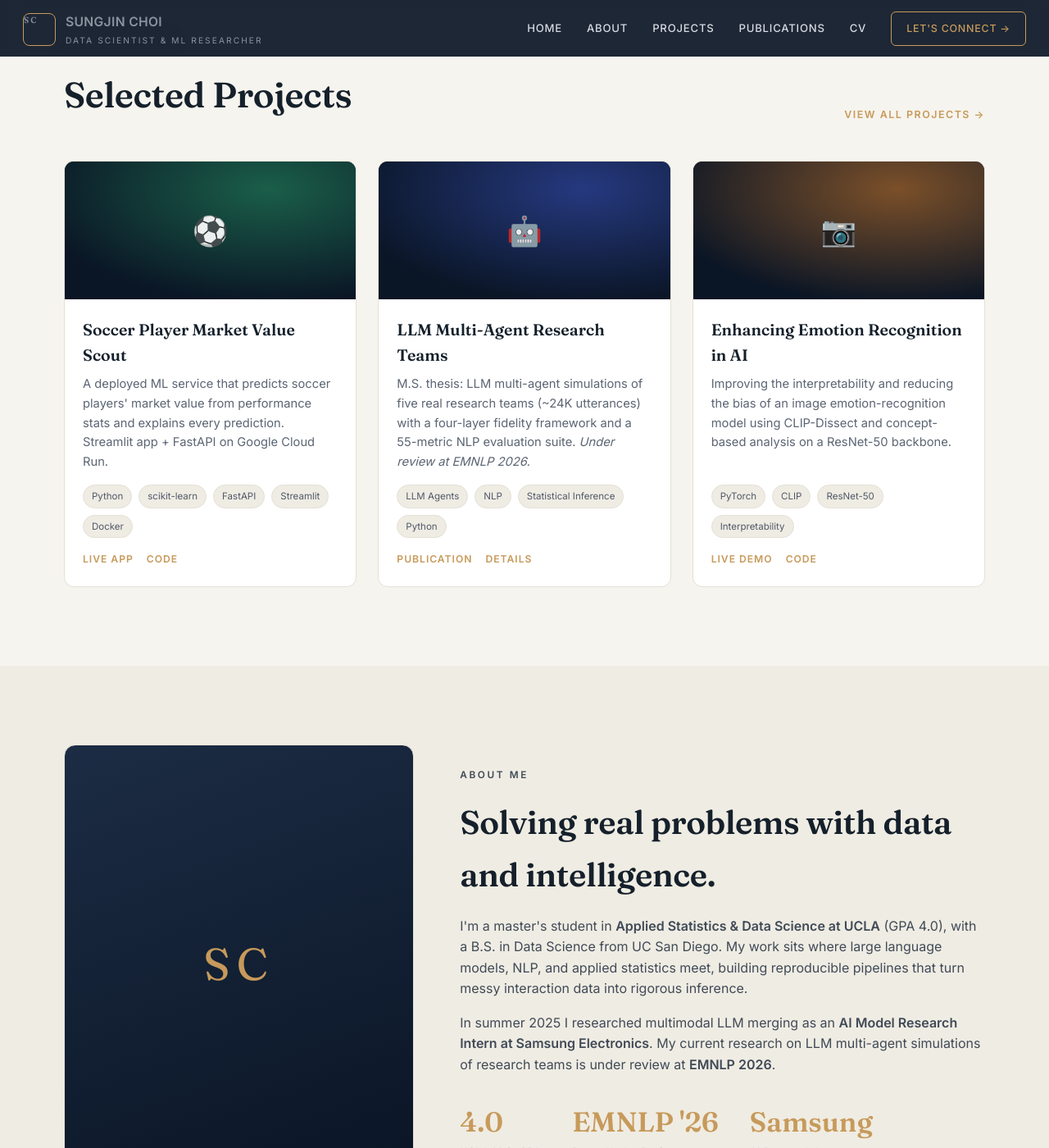
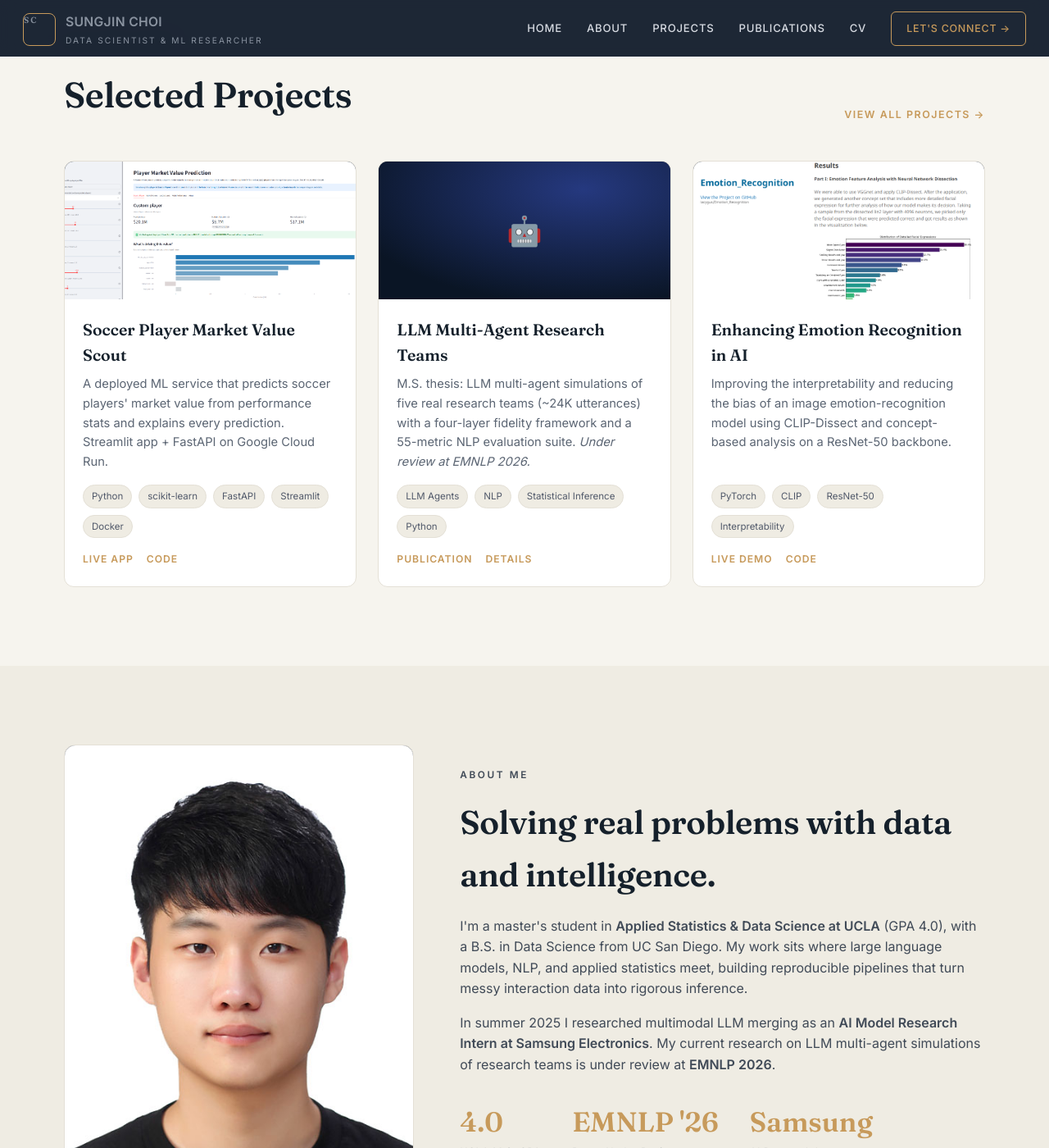
Before and after one commit to lacygus/lacygus.github.io, a Jekyll site: the page built from index.html, in a window 1280 px wide and 1400 px high, scrolled down 820 px. Shown: the whole window at 82% size. Built offline with Jekyll 4.4.1, drawn with Linux system fonts in a browser that asks for light colours.

Commit message:
Add profile photo and Soccer/Emotion screenshots

```diff
--- a/_config.yml
+++ b/_config.yml
@@ -22,7 +22,7 @@ repository               : "lacygus/lacygus.github.io"
 #               Additional customization can be done by editing /_includes/author-profile.html
 author:
   # Biographic information
-  avatar           : "profile.png"
+  avatar           : "profile.jpg"
   name             : "Sungjin Choi"
   pronouns         : # example: "she/her"
   bio              : "M.S. Applied Statistics & Data Science, UCLA. LLM multi-agent systems, NLP, and machine learning."
--- a/index.html
+++ b/index.html
@@ -39,8 +39,7 @@ permalink: /
       <!-- 1 -->
       <article class="card reveal">
         <div class="thumb">
-          <div class="glow" style="background:radial-gradient(120% 120% at 70% 20%, #1d6b4f, #0a1525 70%)"></div>
-          <span class="tag-ico">&#9917;</span>
+          <img class="thumb-img" src="{{ '/images/projects/soccer.png' | relative_url }}" alt="Soccer market value app" loading="lazy">
         </div>
         <div class="body">
           <h3 class="serif">Soccer Player Market Value Scout</h3>
@@ -77,8 +76,7 @@ permalink: /
       <!-- 3 -->
       <article class="card reveal">
         <div class="thumb">
-          <div class="glow" style="background:radial-gradient(120% 120% at 70% 20%, #8f5a2a, #0a1525 70%)"></div>
-          <span class="tag-ico">&#128247;</span>
+          <img class="thumb-img" src="{{ '/images/projects/emotion.png' | relative_url }}" alt="Emotion recognition demo" loading="lazy">
         </div>
         <div class="body">
           <h3 class="serif">Enhancing Emotion Recognition in AI</h3>
@@ -101,7 +99,7 @@ permalink: /
   <div class="wrap">
     <div class="grid">
       <div class="photo reveal">
-        <div class="ph serif" style="font-size:3.4rem;color:var(--gold)">SC</div>
+        <img src="{{ '/images/profile.jpg' | relative_url }}" alt="Sungjin Choi">
       </div>
       <div class="reveal">
         <p class="eyebrow">About me</p>
--- a/projects.html
+++ b/projects.html
@@ -109,7 +109,7 @@ permalink: /projects/
     <div class="cards" id="proj-grid">
 
       <article class="card proj" data-tags="python,machine learning,scikit-learn,random forest,regression,feature engineering,model deployment,fastapi,rest api,streamlit,docker,google cloud,web scraping,data visualization,predictive modeling,sports analytics" data-text="soccer player market value scout deployed ml service that predicts and explains soccer players&#x27; market value. streamlit app with a fastapi prediction service on google cloud run. python machine learning scikit-learn random forest regression feature engineering model deployment fastapi rest api streamlit docker google cloud web scraping data visualization predictive modeling sports analytics">
-        <div class="thumb"><div class="glow" style="background:radial-gradient(120% 120% at 70% 20%, #1d6b4f, #0a1525 70%)"></div><span class="tag-ico">&#9917;</span></div>
+        <div class="thumb"><img class="thumb-img" src="/images/projects/soccer.png" alt="Soccer Player Market Value Scout preview" loading="lazy"></div>
         <div class="body">
           <h3 class="serif">Soccer Player Market Value Scout</h3>
           <p>Deployed ML service that predicts and explains soccer players&#x27; market value. Streamlit app with a FastAPI prediction service on Google Cloud Run.</p>
@@ -149,7 +149,7 @@ permalink: /projects/
       </article>
 
       <article class="card proj" data-tags="python,pytorch,deep learning,computer vision,clip,transfer learning,model interpretability,neural networks,research" data-text="enhancing emotion recognition in ai improved interpretability and reduced bias of an image emotion classifier using clip-dissect and concept models on a resnet-50 backbone. python pytorch deep learning computer vision clip transfer learning model interpretability neural networks research">
-        <div class="thumb"><div class="glow" style="background:radial-gradient(120% 120% at 70% 20%, #8f5a2a, #0a1525 70%)"></div><span class="tag-ico">&#128247;</span></div>
+        <div class="thumb"><img class="thumb-img" src="/images/projects/emotion.png" alt="Enhancing Emotion Recognition in AI preview" loading="lazy"></div>
         <div class="body">
           <h3 class="serif">Enhancing Emotion Recognition in AI</h3>
           <p>Improved interpretability and reduced bias of an image emotion classifier using CLIP-Dissect and concept models on a ResNet-50 backbone.</p>
```
Also changed, not shown: images/profile.jpg (added), images/projects/emotion.png (renamed from emotion.png), images/projects/soccer.png (renamed from streamlit.png).
